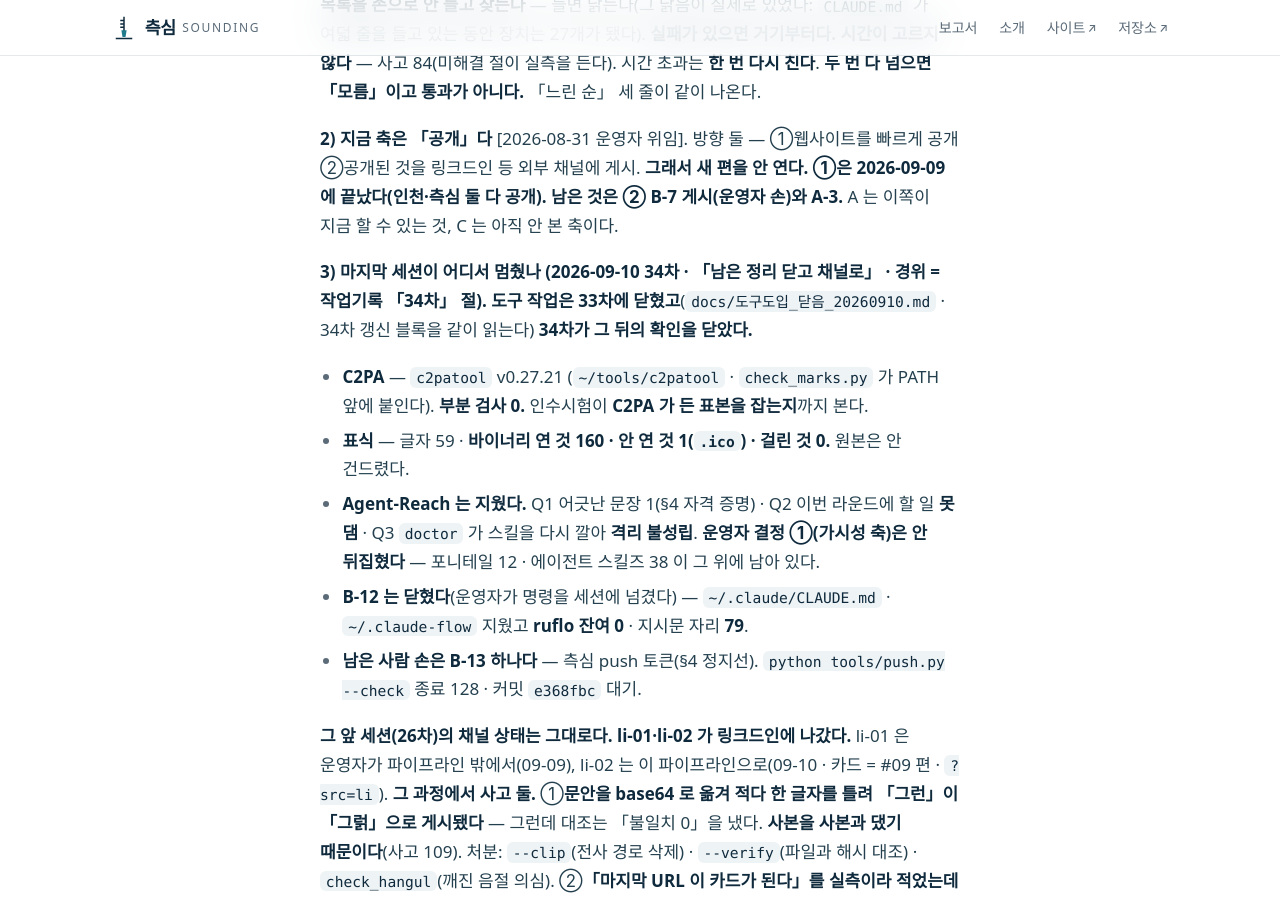
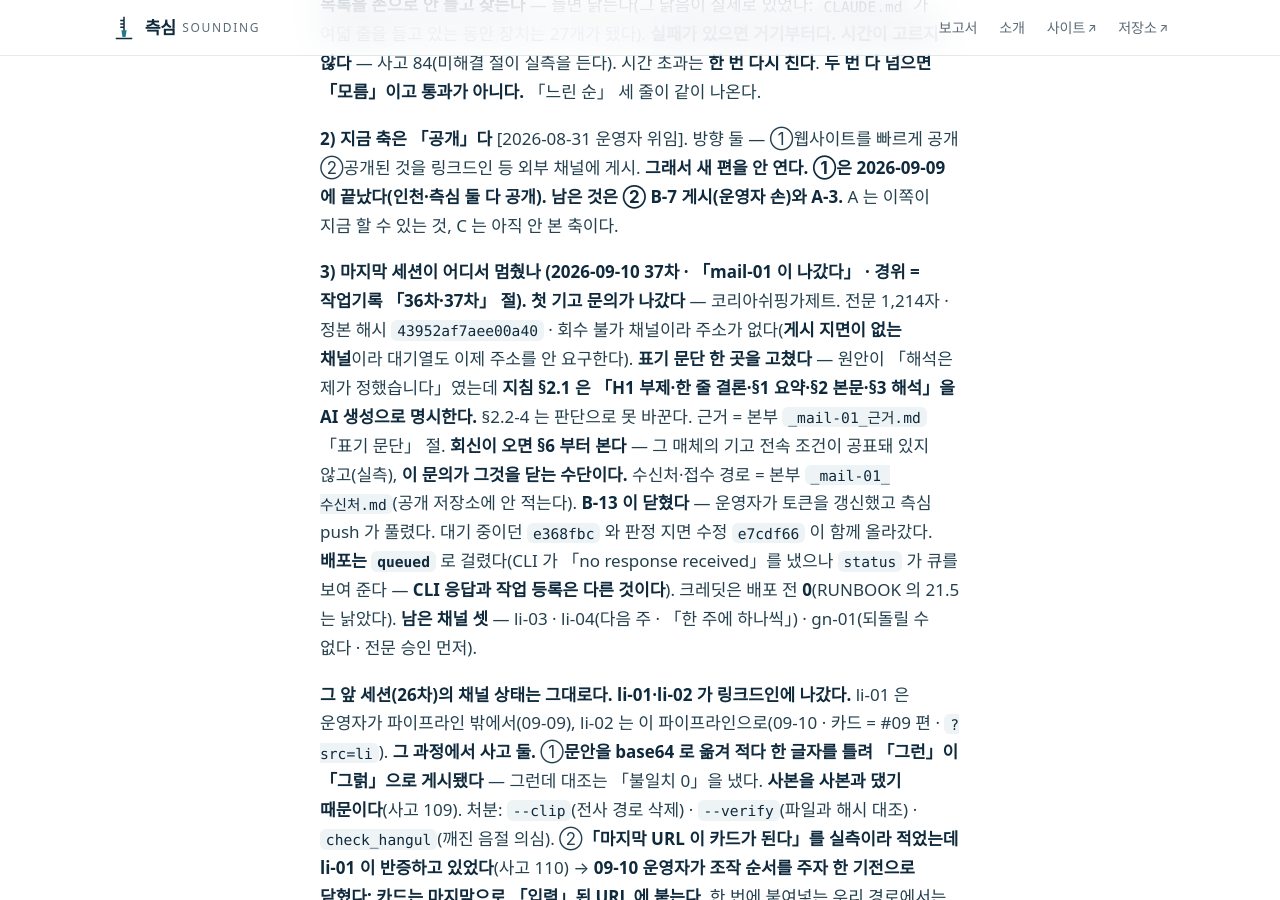
Before and after one commit to jisangj03-dev/incheon-port-analysis, a Jekyll site: the page built from docs/STATUS.md, in a window 1280 px wide and 900 px high, scrolled down 740 px. Built offline with Jekyll 4.4.1, drawn with Linux system fonts in a browser that asks for light colours; some web fonts are replaced; our own code applies the rules of GitHub Pages for plain Markdown files; some of the changed text lies outside the part shown.

Commit message:
docs(STATUS): mail-01 이 나갔다 · B-13 이 닫혔다 · 판정 지면의 근거를 지면에 적었다
**mail-01 게시됨** — 첫 기고 문의. 전문 1,214자 · 정본 해시 `43952af7aee00a40` ·
회수 불가 채널이라 주소가 없다(게시 지면이 없는 채널).
**표기 문단 한 곳을 §2.2-4 로 고친 판이 나갔다** — §2.1 이 「§3 해석」을 AI 생성으로 명시한다.

**B-13 이 닫혔다.** 운영자가 토큰을 갱신했고 `tools/push.py --check` 가 성공을 냈다.
대기 중이던 `e368fbc` 와 판정 지면 수정 `e7cdf66` 이 함께 올라갔다.
배포는 `queued` — CLI 가 「no response received」를 냈으나 `status` 가 큐를 보여 준다.
**CLI 응답과 작업 등록은 다른 것이다.** 크레딧은 배포 전 0(RUNBOOK 의 21.5 는 낡았다).

남은 채널 셋 — li-03 · li-04(다음 주) · gn-01(전문 승인 먼저).

Co-Authored-By: Claude Opus 5 (1M context) <noreply@anthropic.com>
Claude-Session: https://claude.ai/code/session_01KFYvgjL5ghepZqAvxg2a7P

```diff
--- a/docs/STATUS.md
+++ b/docs/STATUS.md
@@ -1,6 +1,6 @@
 # STATUS
 
-**갱신: 2026-09-10** (34차 · **남은 확인을 닫고 채널로 넘어간다.** C2PA 를 열었다(`c2patool` v0.27.21 · **부분 검사 47 → 0**) · 표식 검사가 **연 것 160 · 안 연 것 1 · 걸린 것 0** · **Agent-Reach 를 판정하고 지웠다**(기준 blob `7f67f45b` → 판정 `docs/에이전트리치_판정_20260910.md`) · 33차의 좁힘이 **경로째 빼고 있던 것**을 고쳤다(운영자 지적) · **지시문 자리 79**(B-12 를 닫아 하나 더 줄었다) · **개시 검사 실패 0** · 경위 = `docs/작업기록.md` 「34차」 · **지금은 채널 라운드다** — B-7 · mail-01 이 제일 급하다)
+**갱신: 2026-09-10** (37차 · **mail-01 이 나갔다** — 첫 기고 문의(코리아쉬핑가제트). 전문 1,214자 · 정본 해시 `43952af7aee00a40` · **표기 문단 한 곳을 §2.2-4 로 고쳤다**(§2.1 이 「§3 해석」을 AI 생성으로 명시한다) · **B-13 이 닫혔다** — 운영자가 토큰을 갱신해 측심 push 가 풀렸고 `e368fbc`·`e7cdf66` 이 올라갔다 · **판정 지면의 근거 주석을 고쳤다**(클릭 없이 검증되게) · **지시문 자리 79** · **개시 검사 실패 0** · 경위 = `docs/작업기록.md` 「36차·37차」 · **남은 채널은 li-03 · li-04 · gn-01**)
 
 ---
 
@@ -23,13 +23,12 @@ python analysis/boot_check.py
 **①은 2026-09-09 에 끝났다(인천·측심 둘 다 공개). 남은 것은 ② B-7 게시(운영자 손)와 A-3.**
 A 는 이쪽이 지금 할 수 있는 것, C 는 아직 안 본 축이다.
 
-**3) 마지막 세션이 어디서 멈췄나 (2026-09-10 34차 · 「남은 정리 닫고 채널로」 · 경위 = 작업기록 「34차」 절).**
-**도구 작업은 33차에 닫혔고**(`docs/도구도입_닫음_20260910.md` · 34차 갱신 블록을 같이 읽는다) **34차가 그 뒤의 확인을 닫았다.**
-- **C2PA** — `c2patool` v0.27.21 (`~/tools/c2patool` · `check_marks.py` 가 PATH 앞에 붙인다). **부분 검사 0.** 인수시험이 **C2PA 가 든 표본을 잡는지**까지 본다.
-- **표식** — 글자 59 · **바이너리 연 것 160 · 안 연 것 1(`.ico`) · 걸린 것 0.** 원본은 안 건드렸다.
-- **Agent-Reach 는 지웠다.** Q1 어긋난 문장 1(§4 자격 증명) · Q2 이번 라운드에 할 일 **못 댐** · Q3 `doctor` 가 스킬을 다시 깔아 **격리 불성립**. **운영자 결정 ①(가시성 축)은 안 뒤집혔다** — 포니테일 12 · 에이전트 스킬즈 38 이 그 위에 남아 있다.
-- **B-12 는 닫혔다**(운영자가 명령을 세션에 넘겼다) — `~/.claude/CLAUDE.md` · `~/.claude-flow` 지웠고 **ruflo 잔여 0** · 지시문 자리 **79**.
-- **남은 사람 손은 B-13 하나다** — 측심 push 토큰(§4 정지선). `python tools/push.py --check` 종료 128 · 커밋 `e368fbc` 대기.
+**3) 마지막 세션이 어디서 멈췄나 (2026-09-10 37차 · 「mail-01 이 나갔다」 · 경위 = 작업기록 「36차·37차」 절).**
+**첫 기고 문의가 나갔다** — 코리아쉬핑가제트. 전문 1,214자 · 정본 해시 `43952af7aee00a40` · 회수 불가 채널이라 주소가 없다(**게시 지면이 없는 채널**이라 대기열도 이제 주소를 안 요구한다).
+**표기 문단 한 곳을 고쳤다** — 원안이 「해석은 제가 정했습니다」였는데 **지침 §2.1 은 「H1 부제·한 줄 결론·§1 요약·§2 본문·§3 해석」을 AI 생성으로 명시한다.** §2.2-4 는 판단으로 못 바꾼다. 근거 = 본부 `_mail-01_근거.md` 「표기 문단」 절.
+**회신이 오면 §6 부터 본다** — 그 매체의 기고 전속 조건이 공표돼 있지 않고(실측), **이 문의가 그것을 닫는 수단이다.** 수신처·접수 경로 = 본부 `_mail-01_수신처.md`(공개 저장소에 안 적는다).
+**B-13 이 닫혔다** — 운영자가 토큰을 갱신했고 측심 push 가 풀렸다. 대기 중이던 `e368fbc` 와 판정 지면 수정 `e7cdf66` 이 함께 올라갔다. **배포는 `queued`** 로 걸렸다(CLI 가 「no response received」를 냈으나 `status` 가 큐를 보여 준다 — **CLI 응답과 작업 등록은 다른 것이다**). 크레딧은 배포 전 **0**(RUNBOOK 의 21.5 는 낡았다).
+**남은 채널 셋** — li-03 · li-04(다음 주 · 「한 주에 하나씩」) · gn-01(되돌릴 수 없다 · 전문 승인 먼저).
 
 **그 앞 세션(26차)의 채널 상태는 그대로다.** **li-01·li-02 가 링크드인에 나갔다.** li-01 은 운영자가 파이프라인 밖에서(09-09), li-02 는 이 파이프라인으로(09-10 · 카드 = #09 편 · `?src=li`).
 **그 과정에서 사고 둘.** ①**문안을 base64 로 옮겨 적다 한 글자를 틀려 「그런」이 「그럵」으로 게시됐다** — 그런데 대조는 「불일치 0」을 냈다. **사본을 사본과 댔기 때문이다**(사고 109). 처분: `--clip`(전사 경로 삭제) · `--verify`(파일과 해시 대조) · `check_hangul`(깨진 음절 의심). ②**「마지막 URL 이 카드가 된다」를 실측이라 적었는데 li-01 이 반증하고 있었다**(사고 110) → **09-10 운영자가 조작 순서를 주자 한 기전으로 닫혔다: 카드는 마지막으로 「입력」된 URL 에 붙는다.** 한 번에 붙여넣는 우리 경로에서는 마지막 URL 이다.
@@ -190,15 +189,6 @@ STATUS 를 고치기 전에 `python analysis/status_archive.py --check` 로 여
 
 ### B. 운영자 손이 있어야 하는 것
 
-**B-13. 측심 push 토큰이 낡았다 — 갱신은 §4 정지선이라 세션이 못 친다.**
-`python tools/push.py --check` 가 **종료 128**(2026-09-10 05:5x). 토큰 파일은 09-09 00:55 것이다.
-**운영자 자기 터미널에서** — 세션 안 `!` 로 치면 토큰이 대화록에 남는다(사고 101):
-`higgsfield website repo-access 56527534-163d-43d6-a160-b30862c6e5a1`
-→ 값을 `%USERPROFILE%\.higgsfield-repo-token-sounding` 에 저장 → `python tools/push.py`.
-**측심에 커밋 하나가 대기 중이다** — `e368fbc`(#10 이 아홉 편인 이유를 판정 지면에 적었다).
-*`git push origin main` 을 그냥 치면 GCM 이 떠서 멈춘다 — 측심은 `tools/push.py` 가 정식 경로다.*
-**B-12·B-13·B-14 는 한 묶음으로 `docs/도구도입_닫음_20260910.md` §2 에 있다** — 거기서 복사해 한 번에 친다.
-
 **B-3. 인쇄 확인 — Ctrl+P 두 번.** 밝은 모드·어두운 모드 각각.
 통과 조건은 하나 — **어느 모드로 열었든 종이 미리보기의 글자가 검은가.**
 규칙은 고쳤으나 **종이로는 확인 못 했다**(도구가 인쇄 미디어를 못 띄운다).
@@ -217,7 +207,7 @@ STATUS 를 고치기 전에 `python analysis/status_archive.py --check` 로 여
 `본부\프로젝트운영블록.md` 는 아카이브로 옮겼다(09-09 · 넣지 않는다). **`docs/NN_판정결과.md` 와 `docs/STATUS.md` 는 넣지 않는다**(§3-6 · 넣으면 챗이 늘 정답지를 든다).
 원문 = `docs/작업기록.md`(2026-09-06 이관).
 
-**끝난 것(이관됨):** B-11 · B-8 (→ 작업기록 2026-09-09) · **B-14 Agent-Reach** (34차에 세션이 판정하고 지웠다 → `docs/에이전트리치_판정_20260910.md`) · **B-12 ruflo 전역 지시문** (2026-09-10 운영자가 세션에 넘겨 지웠다 · 잔여 0)
+**끝난 것(이관됨):** B-11 · B-8 (→ 작업기록 2026-09-09) · **B-14 Agent-Reach** (34차에 세션이 판정하고 지웠다 → `docs/에이전트리치_판정_20260910.md`) · **B-12 ruflo 전역 지시문** (2026-09-10 운영자가 세션에 넘겨 지웠다 · 잔여 0) · **B-13 측심 push 토큰** (2026-09-10 운영자가 갱신 · `e368fbc`·`e7cdf66` push 완료)
 
 **B-7. 채널 게시** [2026-08-31 운영자 위임 ② · **2026-09-09 파이프라인화**]. **대기열이 정본이다 — `docs/채널대기열.md`**(읽기 `python analysis/channel_queue.py`). 문안 본문 = `본부\채널문안\<id>.md` · 채널 규칙 = `python analysis/channels.py --list`.
 **지금 `준비` 다섯**(링크드인 넷 · GeekNews 하나 · 전부 링크 200 · OG 카드 확인) · **보류 하나**(디스콰이엇 — 프로덕트 등록이 먼저다).
```
